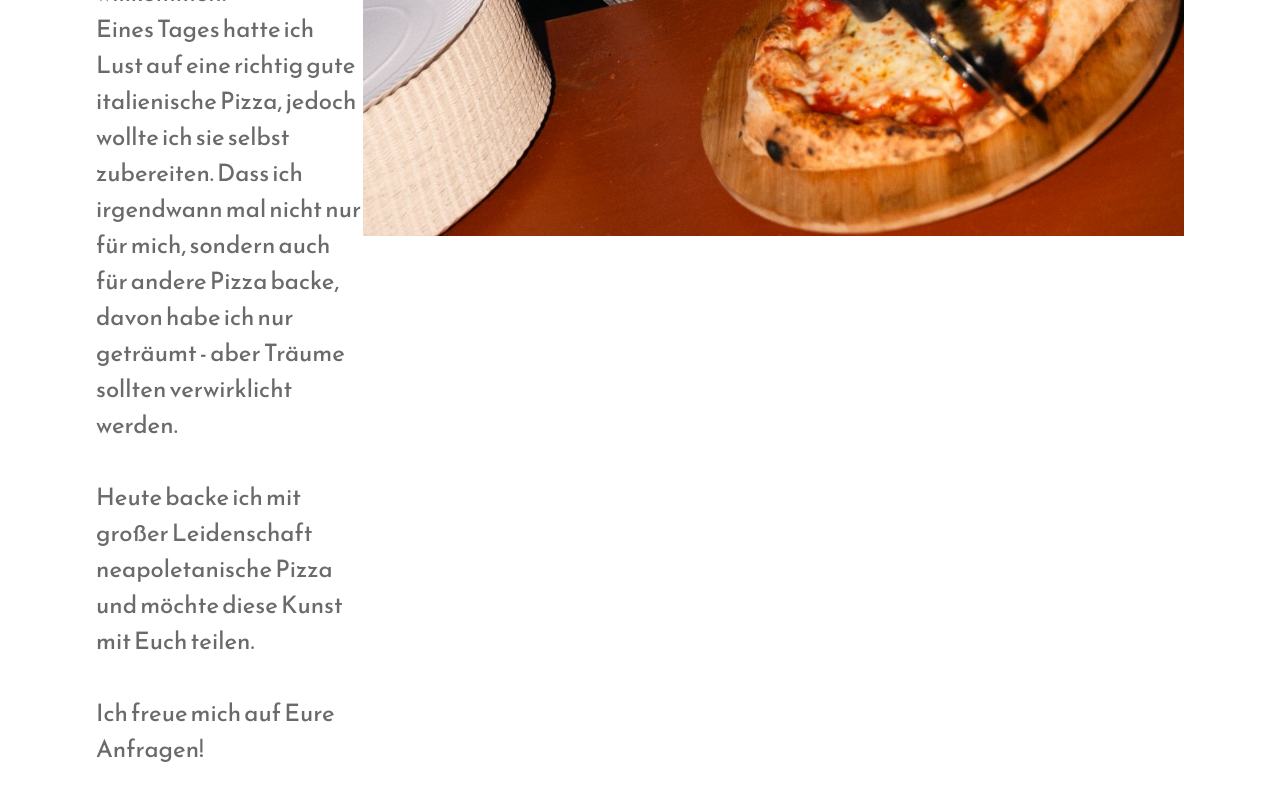
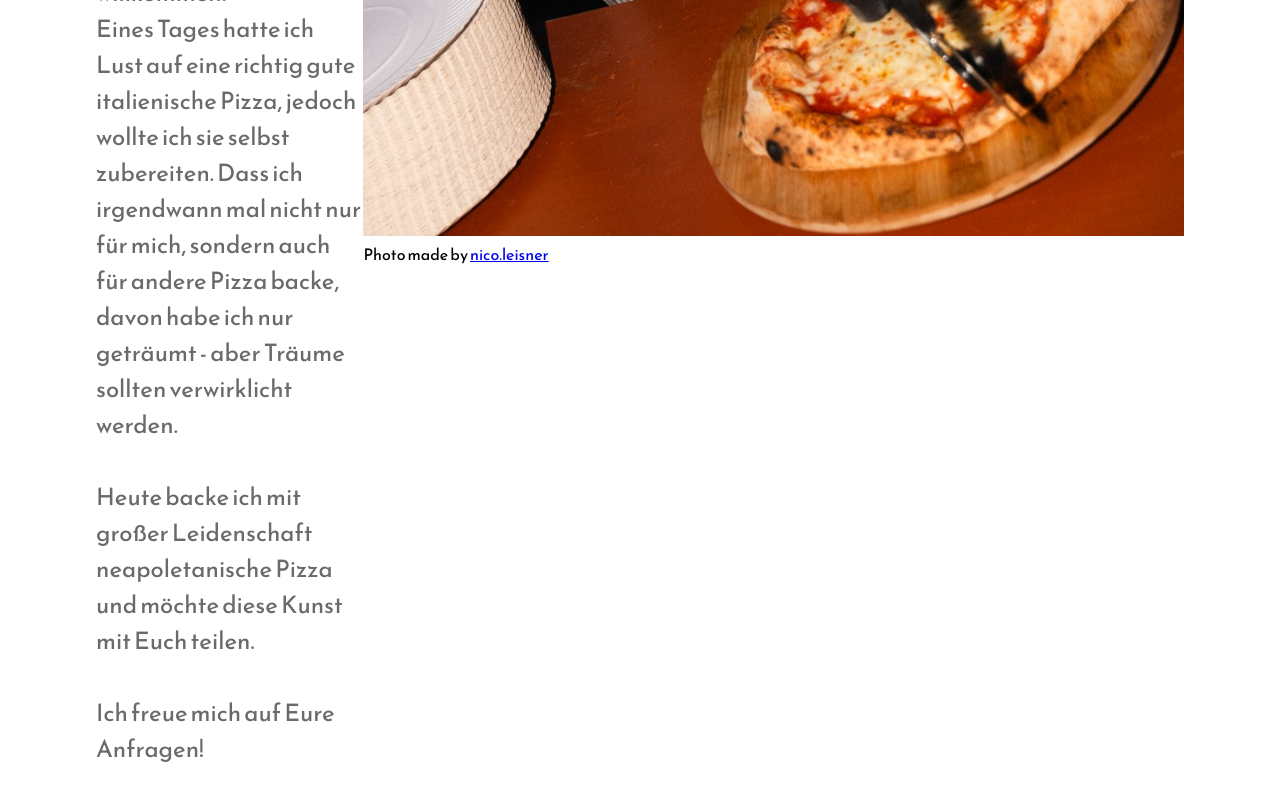
Before and after one commit to AmarJ92/amars-pizza, a React (Create React App) app: page / in a window 1280 px wide. Shown: the part 1626-2426 px from the top of the page. Built offline with nearby package versions, Linux system fonts and the light colour scheme.

Commit message:
added figcaption

```diff
--- a/src/Components/Willkommen.js
+++ b/src/Components/Willkommen.js
@@ -41,7 +41,7 @@ const Willkommen = () => {
         </div>
         <div className="home-image-container">
           <img src={MyPicture} alt="" />
-
+          <figcaption>Photo made by <a href="https://www.instagram.com/nico.leissner/">nico.leisner</a></figcaption>
         </div>
       </div>
     </div>
```
